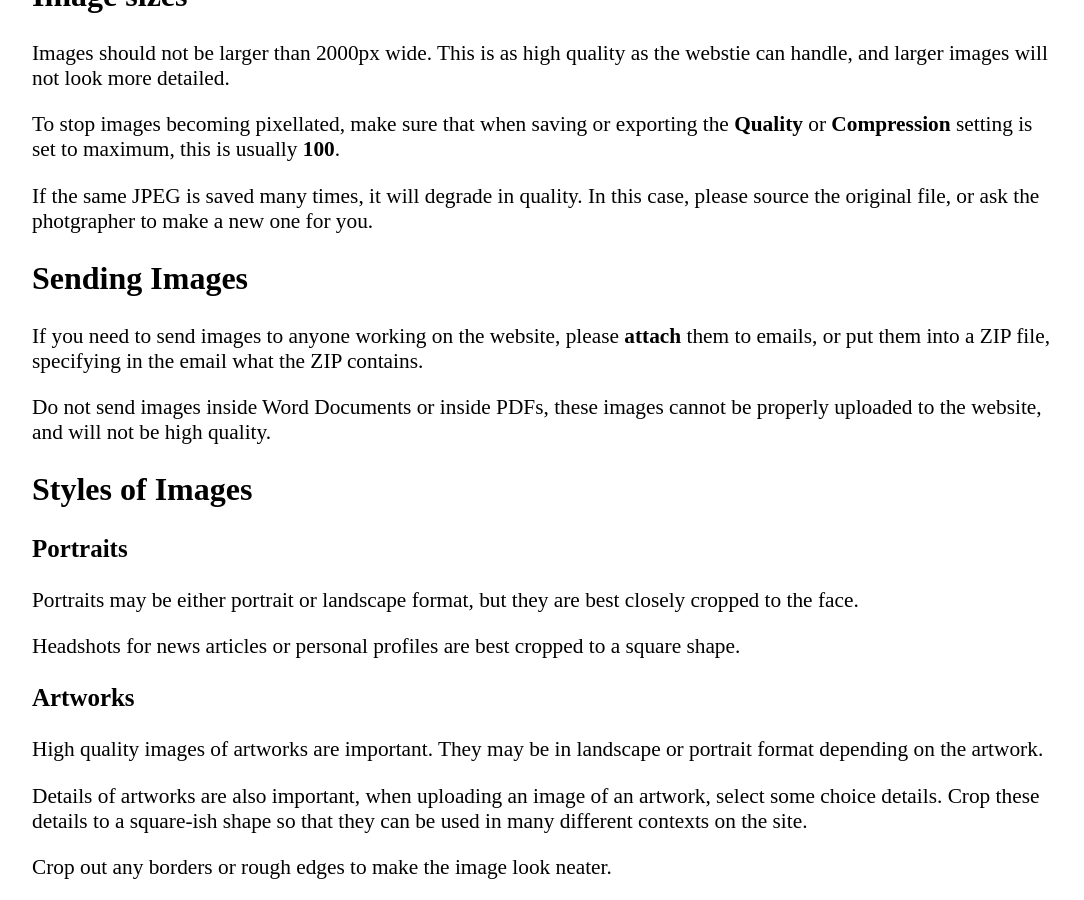
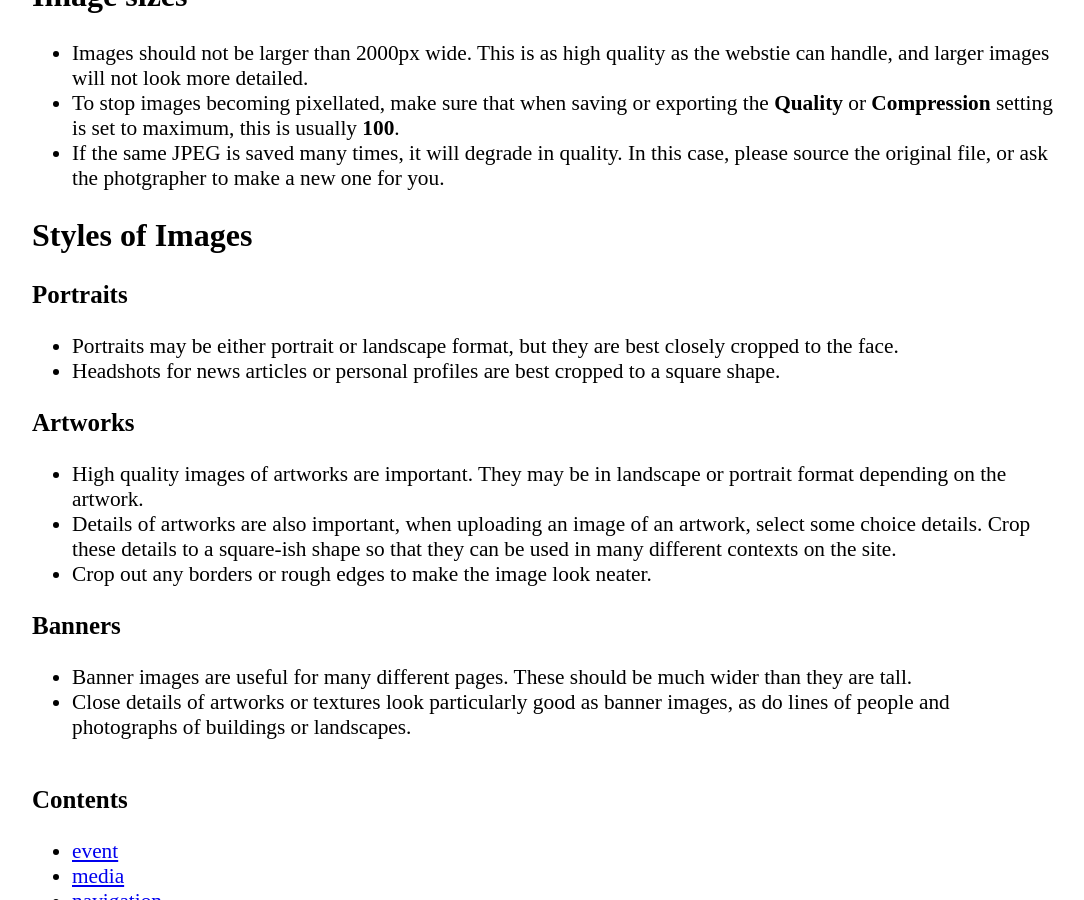
Before and after one commit to Courtauld/guide, a Jekyll site: the page built from _media/image-style.md, in a window 1280 px wide and 900 px high, scrolled down 912 px. Shown: the whole window, without its empty margins (96-1180 px from the left). Built offline with Jekyll 4.4.1, drawn with Linux system fonts in a browser that asks for light colours.

Commit message:
Remove Sending Images, style paragraphs into bullet points

```diff
--- a/_media/image-style.md
+++ b/_media/image-style.md
@@ -27,36 +27,24 @@ Pictures that are too big will cause the website to be very slow, and will take
 
 ## Image sizes
 
-Images should not be larger than 2000px wide. This is as high quality as the webstie can handle, and larger images will not look more detailed.
-
-To stop images becoming pixellated, make sure that when saving or exporting the **Quality** or **Compression** setting is set to maximum, this is usually **100**.
-
-If the same JPEG is saved many times, it will degrade in quality. In this case, please source the original file, or ask the photgrapher to make a new one for you.
-
-## Sending Images
-
-If you need to send images to anyone working on the website, please **attach** them to emails, or put them into a ZIP file, specifying in the email what the ZIP contains.
-
-Do not send images inside Word Documents or inside PDFs, these images cannot be properly uploaded to the website, and will not be high quality.
+* Images should not be larger than 2000px wide. This is as high quality as the webstie can handle, and larger images will not look more detailed.
+* To stop images becoming pixellated, make sure that when saving or exporting the **Quality** or **Compression** setting is set to maximum, this is usually **100**.
+* If the same JPEG is saved many times, it will degrade in quality. In this case, please source the original file, or ask the photgrapher to make a new one for you.
 
 ## Styles of Images
 
 ### Portraits
 
-Portraits may be either portrait or landscape format, but they are best closely cropped to the face.
-
-Headshots for news articles or personal profiles are best cropped to a square shape.
+* Portraits may be either portrait or landscape format, but they are best closely cropped to the face.
+* Headshots for news articles or personal profiles are best cropped to a square shape.
 
 ### Artworks
 
-High quality images of artworks are important. They may be in landscape or portrait format depending on the artwork.
-
-Details of artworks are also important, when uploading an image of an artwork, select some choice details. Crop these details to a square-ish shape so that they can be used in many different contexts on the site.
-
-Crop out any borders or rough edges to make the image look neater.
+* High quality images of artworks are important. They may be in landscape or portrait format depending on the artwork.
+* Details of artworks are also important, when uploading an image of an artwork, select some choice details. Crop these details to a square-ish shape so that they can be used in many different contexts on the site.
+* Crop out any borders or rough edges to make the image look neater.
 
 ### Banners
 
-Banner images are useful for many different pages. These should be much wider than they are tall.
-
-Close details of artworks or textures look particularly good as banner images, as do lines of people and photographs of buildings or landscapes.
+* Banner images are useful for many different pages. These should be much wider than they are tall.
+* Close details of artworks or textures look particularly good as banner images, as do lines of people and photographs of buildings or landscapes.
```
